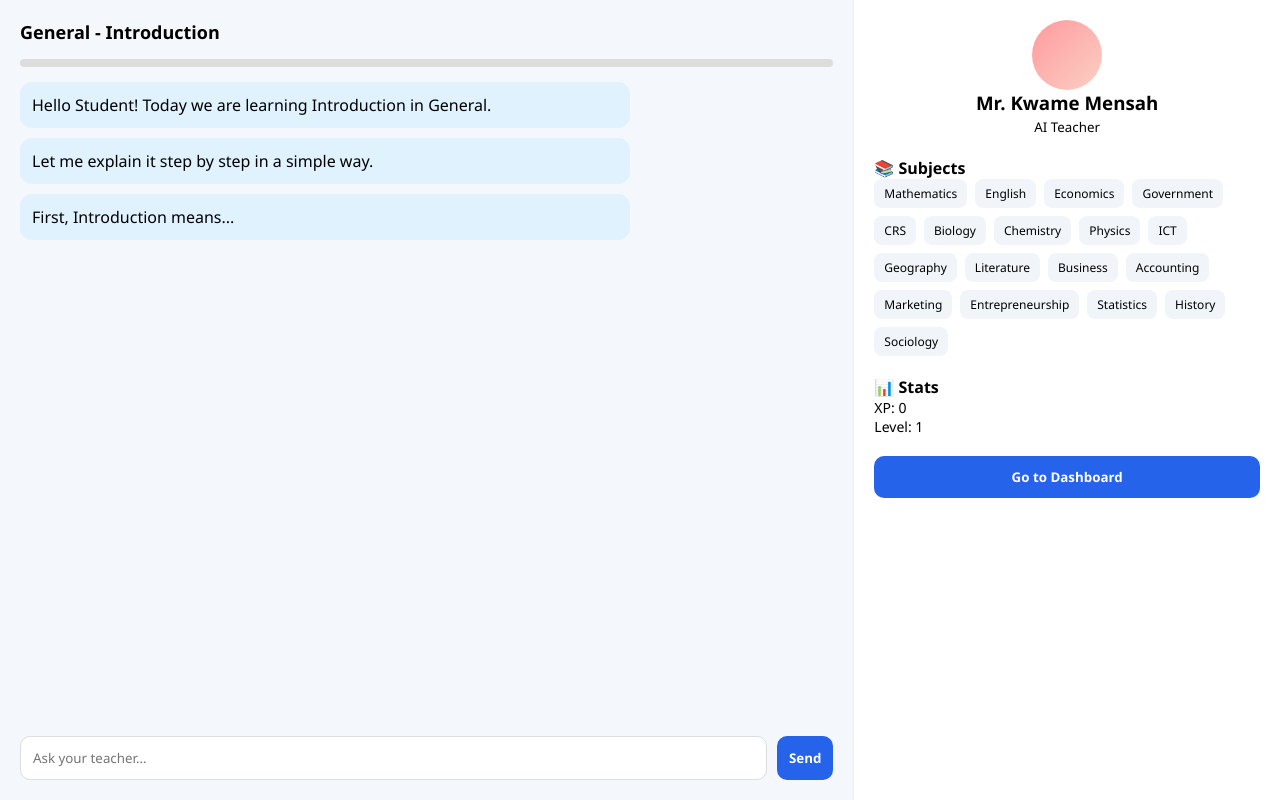
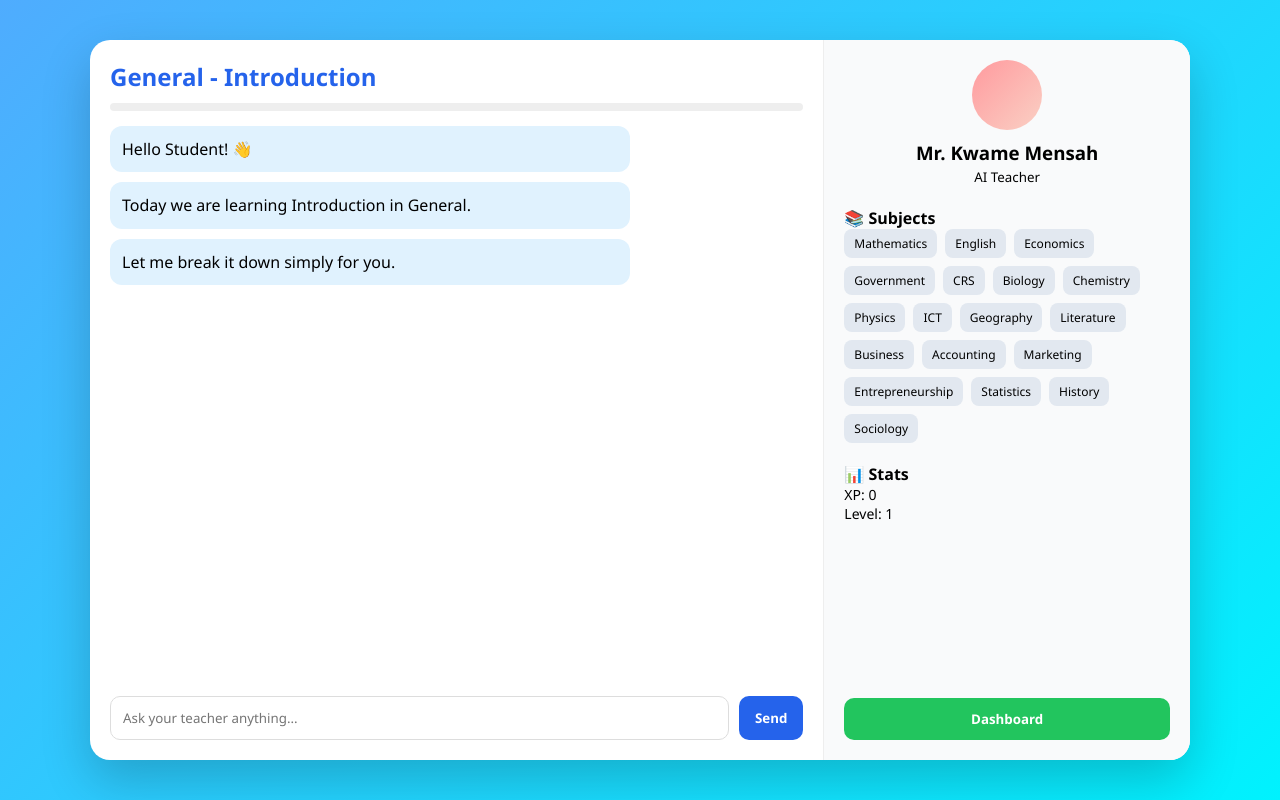
Before and after one commit to MarketListGh/ClassroomAi, a website: page lesson.html in a window 1280 px wide. Drawn offline with Linux system fonts and the light colour scheme.

Commit message:
Update lesson.html

```diff
--- a/lesson.html
+++ b/lesson.html
@@ -14,22 +14,33 @@
   font-family:"Segoe UI",sans-serif;
 }
 
+/* BACKGROUND */
 body{
-  background:#f4f7fb;
+  background: linear-gradient(135deg,#4facfe,#00f2fe);
+  height:100vh;
+  display:flex;
+  justify-content:center;
+  align-items:center;
 }
 
-/* LAYOUT */
+/* MAIN CONTAINER */
 .container{
+  width:95%;
+  max-width:1100px;
+  height:90vh;
+  background:white;
+  border-radius:20px;
   display:grid;
   grid-template-columns:2fr 1fr;
-  height:100vh;
+  overflow:hidden;
+  box-shadow:0 20px 50px rgba(0,0,0,0.2);
 }
 
-/* LEFT - LESSON */
-.lesson{
-  padding:20px;
+/* LEFT SIDE */
+.left{
   display:flex;
   flex-direction:column;
+  padding:20px;
 }
 
 /* HEADER */
@@ -37,22 +48,21 @@ body{
   display:flex;
   justify-content:space-between;
   align-items:center;
-  margin-bottom:15px;
 }
 
-.title{
-  font-size:18px;
-  font-weight:bold;
+.header h2{
+  color:#2563eb;
 }
 
+/* PROGRESS */
 .progress{
   height:8px;
-  background:#ddd;
+  background:#eee;
   border-radius:10px;
-  overflow:hidden;
+  margin-top:10px;
 }
 
-.progress-bar{
+.bar{
   height:100%;
   width:0%;
   background:linear-gradient(90deg,#22c55e,#4ade80);
@@ -61,17 +71,18 @@ body{
 /* CHAT */
 .chat{
   flex:1;
+  margin-top:15px;
   overflow:auto;
   display:flex;
   flex-direction:column;
   gap:10px;
-  margin-top:15px;
 }
 
 .msg{
   padding:12px;
   border-radius:12px;
   max-width:75%;
+  line-height:1.4;
 }
 
 .teacher{
@@ -83,7 +94,7 @@ body{
   align-self:flex-end;
 }
 
-/* INPUT */
+/* INPUT AREA */
 .input-area{
   display:flex;
   gap:10px;
@@ -98,7 +109,7 @@ input{
 }
 
 button{
-  padding:12px;
+  padding:12px 16px;
   border:none;
   border-radius:10px;
   background:#2563eb;
@@ -107,9 +118,9 @@ button{
   cursor:pointer;
 }
 
-/* RIGHT PANEL */
-.sidebar{
-  background:white;
+/* RIGHT SIDE */
+.right{
+  background:#f9fafb;
   padding:20px;
   border-left:1px solid #eee;
   display:flex;
@@ -130,18 +141,20 @@ button{
   margin:auto;
 }
 
-/* SUBJECT LIST */
+.teacher-box h3{
+  margin-top:10px;
+}
+
+/* SUBJECTS */
 .subjects{
-  max-height:200px;
-  overflow:auto;
   display:flex;
   flex-wrap:wrap;
   gap:8px;
 }
 
 .subject{
-  background:#f1f5f9;
   padding:6px 10px;
+  background:#e2e8f0;
   border-radius:8px;
   cursor:pointer;
   font-size:12px;
@@ -152,12 +165,18 @@ button{
   font-size:14px;
 }
 
+/* BUTTON */
+.dashboard-btn{
+  margin-top:auto;
+  background:#22c55e;
+}
+
 /* MOBILE */
 @media(max-width:900px){
   .container{
     grid-template-columns:1fr;
   }
-  .sidebar{
+  .right{
     display:none;
   }
 }
@@ -169,27 +188,27 @@ button{
 <div class="container">
 
 <!-- LEFT -->
-<div class="lesson">
+<div class="left">
 
 <div class="header">
-  <div class="title" id="lessonTitle"></div>
+  <h2 id="title"></h2>
 </div>
 
 <div class="progress">
-  <div id="progressBar" class="progress-bar"></div>
+  <div id="bar" class="bar"></div>
 </div>
 
 <div id="chat" class="chat"></div>
 
 <div class="input-area">
-  <input id="input" placeholder="Ask your teacher...">
+  <input id="input" placeholder="Ask your teacher anything...">
   <button onclick="send()">Send</button>
 </div>
 
 </div>
 
 <!-- RIGHT -->
-<div class="sidebar">
+<div class="right">
 
 <div class="teacher-box">
   <div class="avatar"></div>
@@ -208,7 +227,7 @@ button{
   <div class="stat">Level: <span id="level"></span></div>
 </div>
 
-<button onclick="goDashboard()">Go to Dashboard</button>
+<button class="dashboard-btn" onclick="goDashboard()">Dashboard</button>
 
 </div>
 
@@ -221,7 +240,7 @@ const name = localStorage.getItem("studentName") || "Student";
 let subject = localStorage.getItem("subject") || "General";
 let topic = localStorage.getItem("topic") || "Introduction";
 
-document.getElementById("lessonTitle").innerText =
+document.getElementById("title").innerText =
 `${subject} - ${topic}`;
 
 /* SUBJECT LIST */
@@ -239,14 +258,13 @@ subjectList.forEach(s=>{
   el.className="subject";
   el.innerText=s;
   el.onclick=()=>{
-    subject = s;
     localStorage.setItem("subject",s);
     location.reload();
   };
   subjectsDiv.appendChild(el);
 });
 
-/* XP SYSTEM */
+/* XP */
 let xp = parseInt(localStorage.getItem("xp") || 0);
 
 function updateStats(){
@@ -256,23 +274,20 @@ function updateStats(){
 }
 updateStats();
 
-/* CHAT SYSTEM */
+/* CHAT */
 const chat = document.getElementById("chat");
 
-function teacherReply(text){
+function teacher(text){
   chat.innerHTML += `<div class="msg teacher">${text}</div>`;
   chat.scrollTop = chat.scrollHeight;
 }
 
-/* AUTO LESSON */
-function startLesson(){
-  teacherReply(`Hello ${name}! Today we are learning ${topic} in ${subject}.`);
-  teacherReply(`Let me explain it step by step in a simple way.`);
-  teacherReply(`First, ${topic} means...`);
-}
-startLesson();
+/* START LESSON */
+teacher(`Hello ${name}! 👋`);
+teacher(`Today we are learning ${topic} in ${subject}.`);
+teacher(`Let me break it down simply for you.`);
 
-/* SEND MESSAGE */
+/* SEND */
 function send(){
   const input = document.getElementById("input");
   const text = input.value;
@@ -281,12 +296,13 @@ function send(){
 
   chat.innerHTML += `<div class="msg student">${text}</div>`;
 
-  teacherReply("Great question! Think of it like this...");
+  teacher("Great question! Here's a simple explanation...");
 
   input.value="";
 
   xp += 5;
   localStorage.setItem("xp",xp);
+
   updateStats();
   updateProgress();
 }
@@ -296,10 +312,10 @@ let progress = 0;
 
 function updateProgress(){
   progress += 10;
-  document.getElementById("progressBar").style.width = progress+"%";
+  document.getElementById("bar").style.width = progress+"%";
 }
 
-/* NAVIGATION */
+/* NAV */
 function goDashboard(){
   window.location.href="dashboard.html";
 }
```
